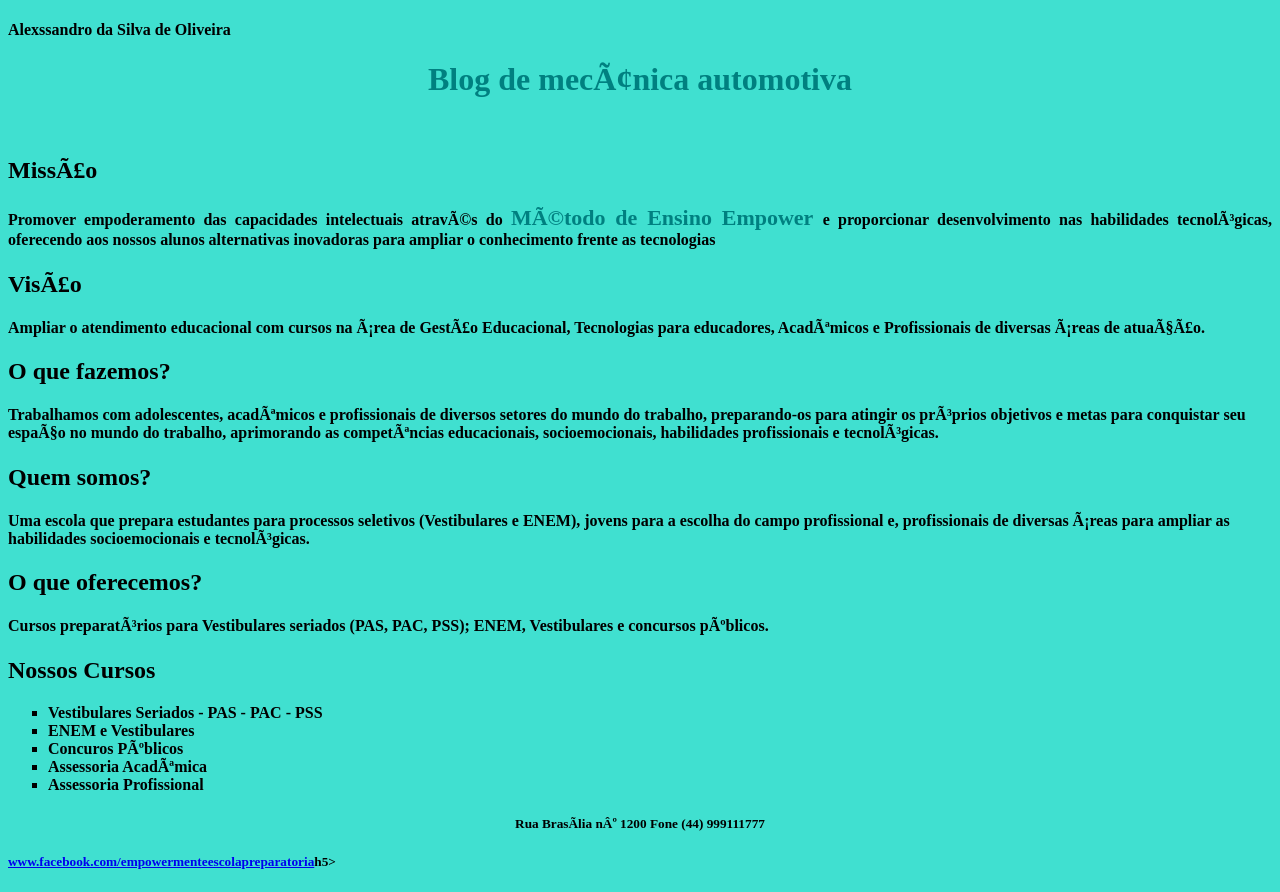
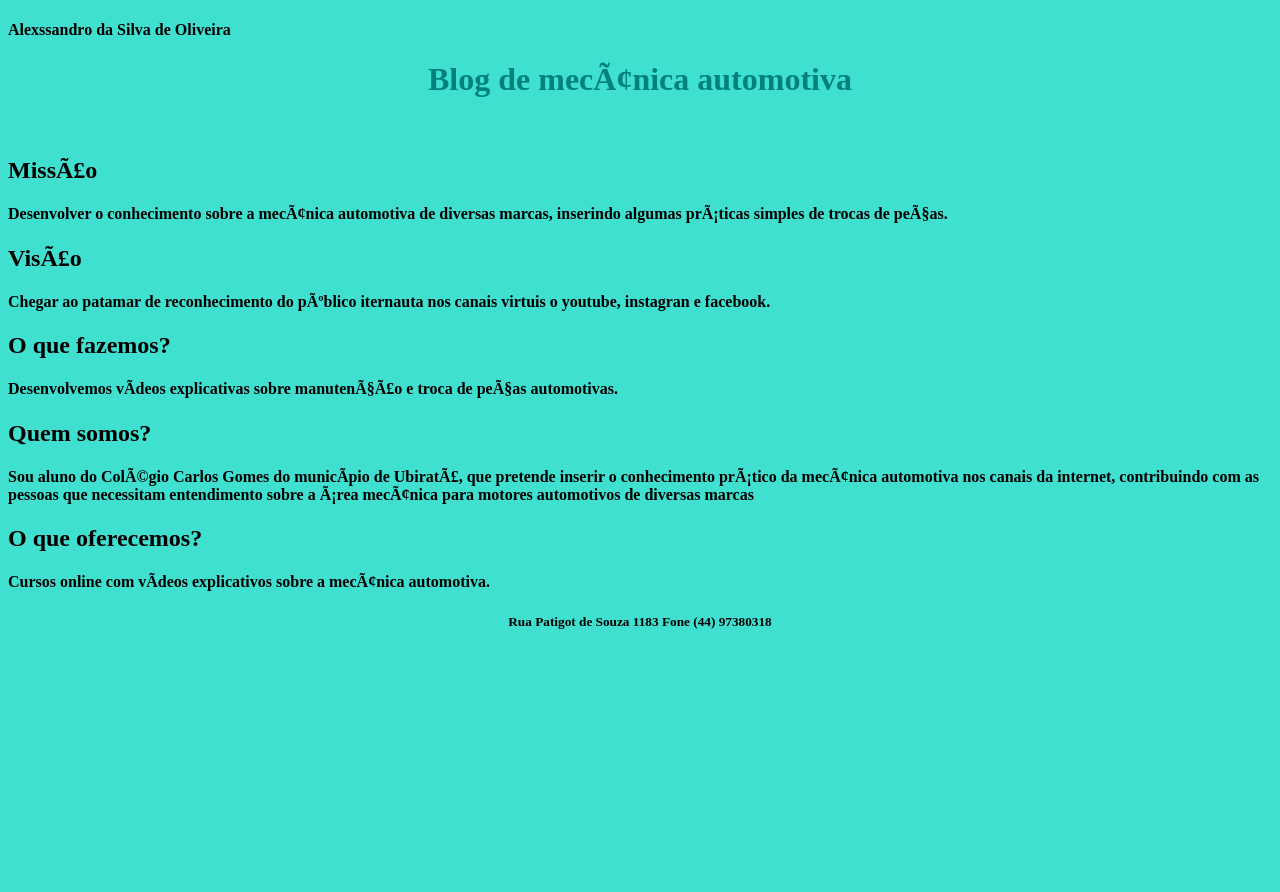
Before and after one commit to alexssandrooliveira/README, a plain HTML site: page index.html in a window 1280 px wide. After the commit the page ends 800 px from the top, so only its background shows below. Drawn offline with Linux system fonts and the light colour scheme.

Commit message:
Update index.html

```diff
--- a/index.html
+++ b/index.html
@@ -15,33 +15,23 @@
  <body bgcolor="Turquoise">
 
        <h2 align=”left”> <b>Missão</h2><b>
-       <h4 align="justify"> <p>Promover empoderamento das capacidades intelectuais através do <strong><b style=font-size:22px><font color="#008080"> Método de Ensino Empower </strong></font></b></font color> e proporcionar desenvolvimento nas habilidades tecnológicas, oferecendo aos nossos alunos alternativas inovadoras para ampliar o conhecimento frente as tecnologias</h4></p>
+       <h4 align="justify"> <p>Desenvolver o conhecimento sobre a mecânica automotiva de diversas marcas, inserindo algumas práticas simples de trocas de peças.</h4></p>
 
        <h2 align="left"><b>Visão</h2><b>
-       <h4 align="justify"> <p>Ampliar o atendimento educacional com cursos na área de Gestão Educacional, Tecnologias para educadores, Acadêmicos e Profissionais de diversas áreas de atuação.</h4>
+       <h4 align="justify"> <p>Chegar ao patamar de reconhecimento do público iternauta nos canais virtuis o youtube, instagran e facebook.</h4>
 
        <h2 align=”left”> <b>O que fazemos?</h2><b>
-       <h4 align=“justify”> <p>Trabalhamos com adolescentes, acadêmicos e profissionais de diversos setores do mundo do trabalho, preparando-os para atingir os próprios objetivos e metas para conquistar seu espaço no mundo do trabalho, aprimorando as competências educacionais, socioemocionais, habilidades profissionais e tecnológicas.</h4>
+       <h4 align=“justify”> <p>Desenvolvemos vídeos explicativas sobre manutenção e troca de peças automotivas.</h4>
 
        <h2 align=”left”> <b>Quem somos?</h2><b>
-       <h4 align=“justify”> <p>Uma escola que prepara estudantes para processos seletivos (Vestibulares e ENEM), jovens para a escolha do campo profissional e, profissionais de diversas áreas para ampliar as habilidades socioemocionais e tecnológicas.</h4>
+       <h4 align=“justify”> <p>Sou aluno do Colégio Carlos Gomes do município de Ubiratã, que pretende inserir o conhecimento prático da mecânica automotiva nos canais da internet,
+         contribuindo com as pessoas que necessitam entendimento sobre a área mecânica para motores automotivos de diversas marcas</h4>
 
        <h2 align=”left”> <b>O que oferecemos?</h2><b>
-       <h4 align=“justify”> <p>Cursos preparatórios para Vestibulares seriados (PAS, PAC, PSS); ENEM, Vestibulares e concursos públicos.</h4>
+       <h4 align=“justify”> <p>Cursos online com vídeos explicativos sobre a mecânica automotiva.</h4>
 </body>
 
-<div><h2 align=”left”><b>Nossos Cursos</h2><b>
 
-  <ul type="square">
-<li>Vestibulares Seriados - PAS - PAC - PSS
-<li>ENEM e Vestibulares
-<li>Concuros Públicos
-<li>Assessoria Acadêmica
-<li>Assessoria Profissional
-</ul></div>
-
-    <footer align="center"><h5>Rua Brasília nº 1200 Fone (44) 999111777</footer>
-   <h5><p><a data-fr-linked="true" href="//www.facebook.com/empowermenteescolapreparatoria">www.facebook.com/empowermenteescolapreparatoria</a>h5></a></p>
-
+    <footer align="center"><h5>Rua Patigot de Souza 1183 Fone (44) 97380318</footer>
 
 </html>
```
